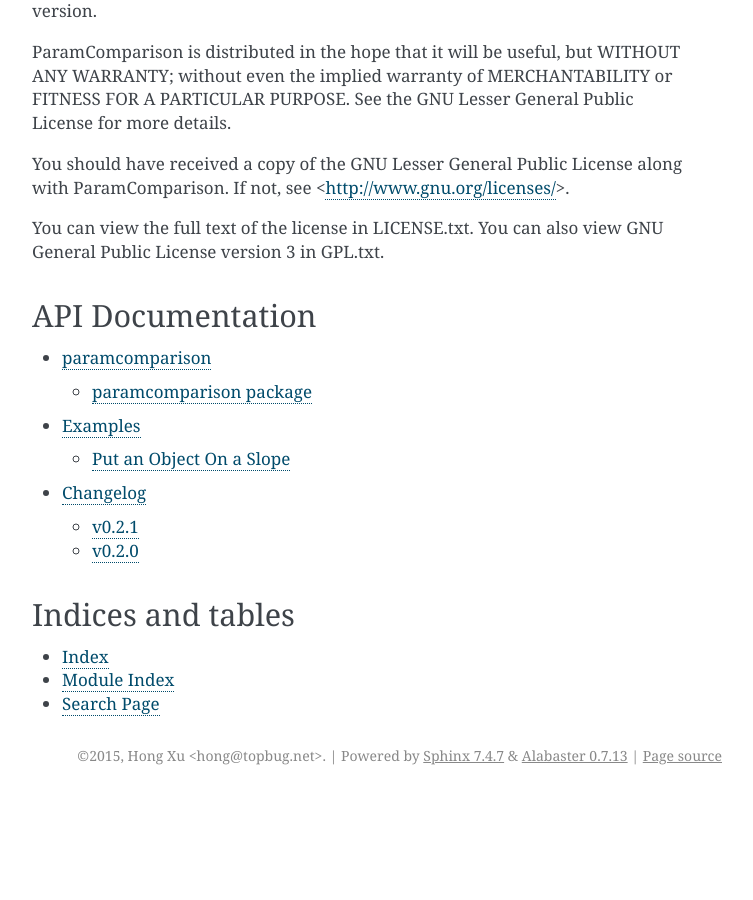
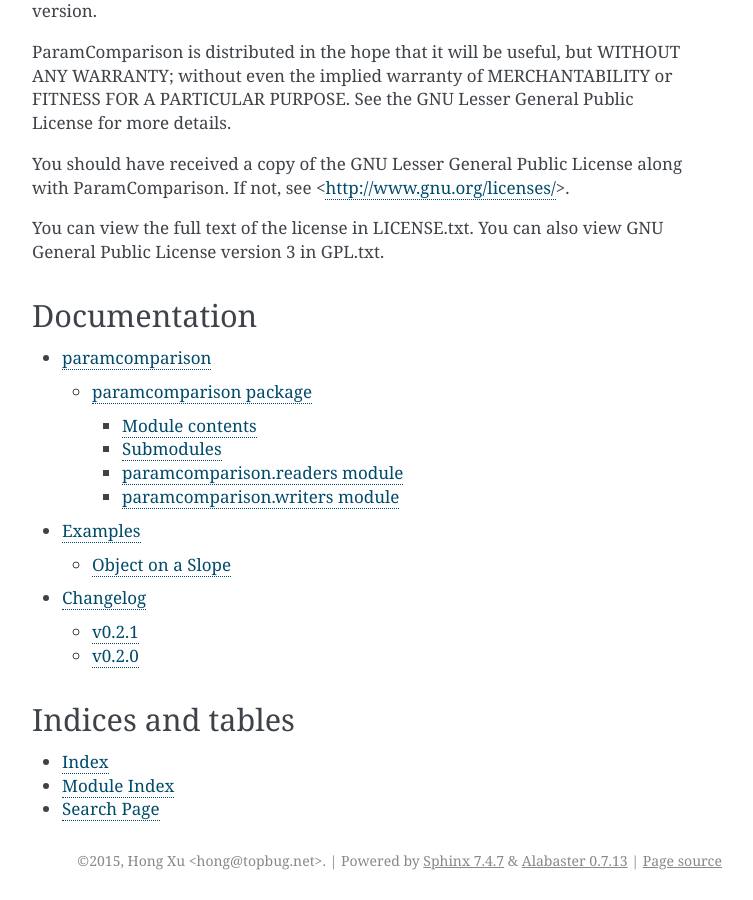
Before and after one commit to xuhdev/paramcomparison, a Sphinx documentation site: the page built from doc/index.rst, in a window 1280 px wide and 900 px high, scrolled down 1447 px. Shown: the whole window, without its empty margins (388-1141 px from the left). Built offline with Sphinx 7.4.7, drawn with Linux system fonts in a browser that asks for light colours; before the commit the page ends 2242 px from its top, so only the background shows below that; some of the changed text lies outside the part shown.

Commit message:
Minor doc update

```diff
--- a/README.rst
+++ b/README.rst
@@ -18,8 +18,8 @@
 
     pip install ParamComparison
 
-Usage
------
+Basic Usage
+-----------
 The basic usage is simple:
 ::
 
--- a/doc/examples/slope/index.rst
+++ b/doc/examples/slope/index.rst
@@ -1,5 +1,5 @@
-Put an Object On a Slope
-========================
+Object on a Slope
+=================
 
 This is an example which will show the usage of :class:`paramcomparison.readers.UserFunctionReader`.
 
--- a/doc/index.rst
+++ b/doc/index.rst
@@ -3,11 +3,11 @@
 
 .. include:: ../README.rst
 
-API Documentation
-=================
+Documentation
+=============
 
 .. toctree::
-   :maxdepth: 2
+   :maxdepth: 3
 
    api/modules
    examples/index
```
